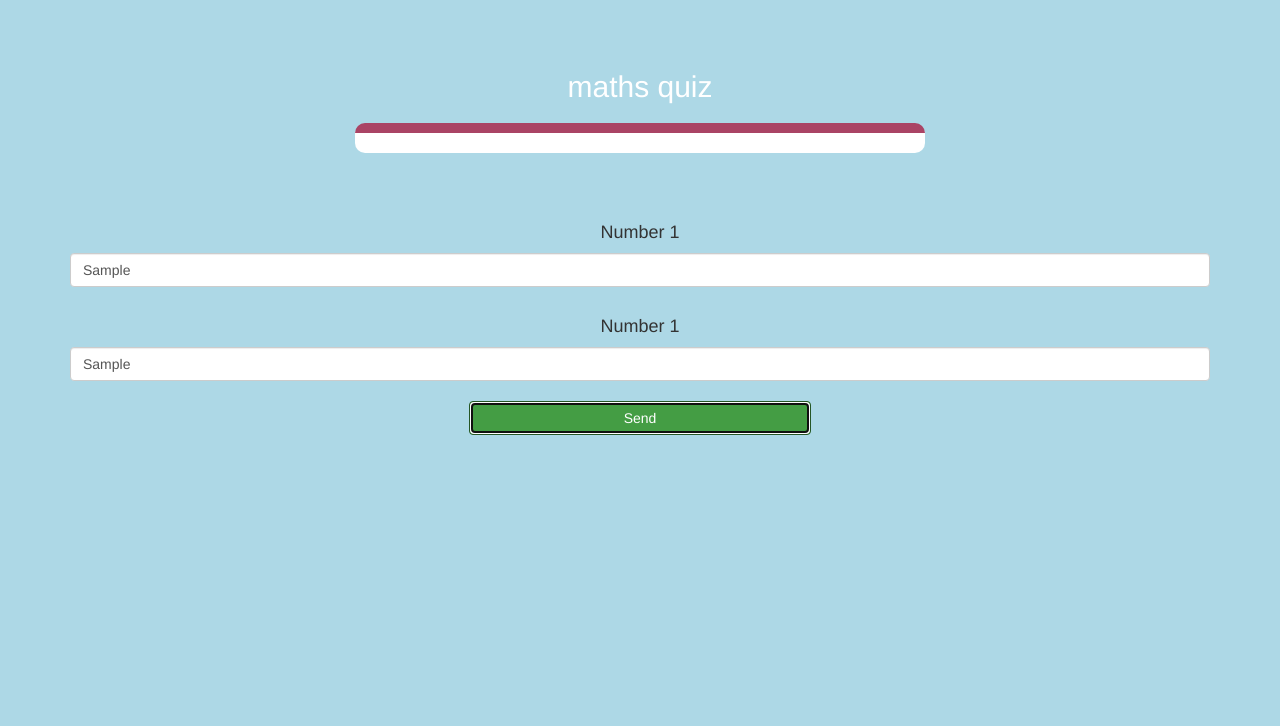
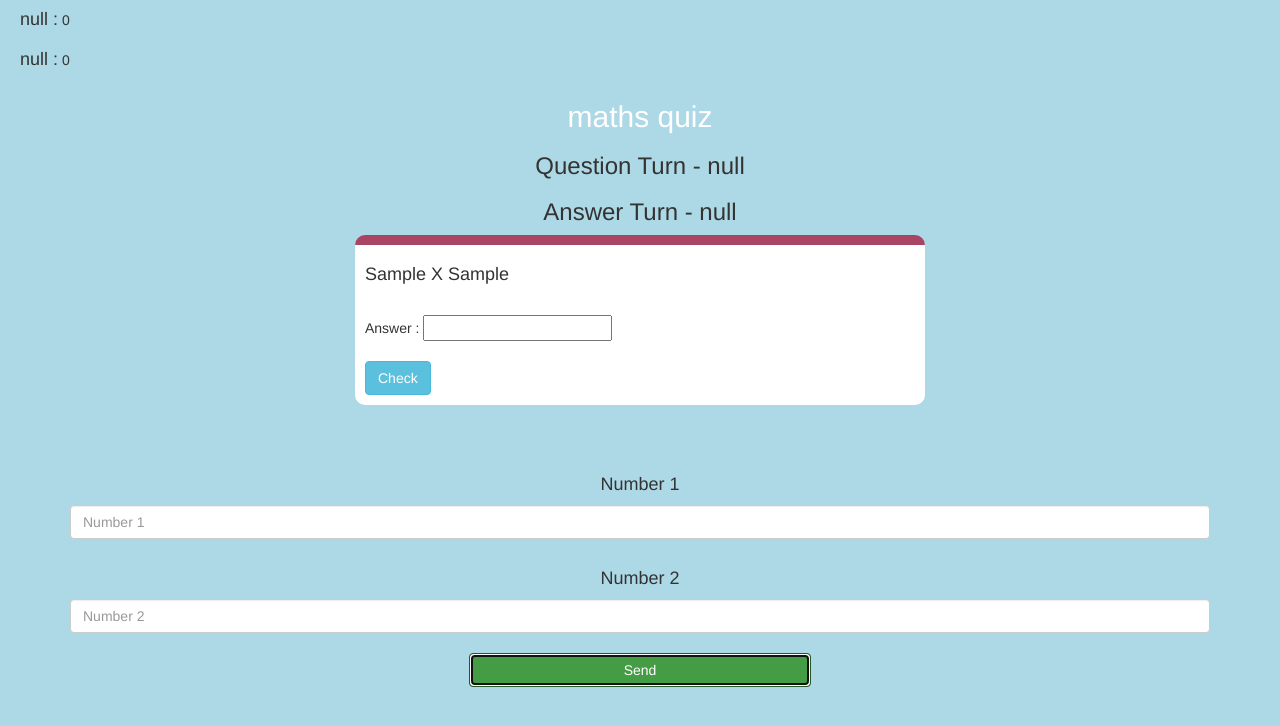
Before and after one commit to YuvikaGamre/maths-quiz, a plain HTML site: page quiz.html in a window 1280 px wide. Both pictures are taken after typing "Sample", "Sample" into the empty fields and a click on the button "Send". Drawn offline with nearby package versions, Linux system fonts and the light colour scheme.

Commit message:
Add files via upload

```diff
--- a/quiz.html
+++ b/quiz.html
@@ -28,13 +28,13 @@
 		<h4>Number 1</h4>
 		 <input type="text" id="number1" class="form-control" placeholder="Number 1">
 		  <br>
-		   <h4>Number 1</h4>
+		   <h4>Number 2</h4>
 		    <input type="text" id="number2" class="form-control" placeholder="Number 2">
 			 <br>
 			  <button onclick="send()" class="btn btn-success" style="width: 30%;">Send</button>
 	</center>
 </div>
 
-<script src="game_page.js"></script>
+<script src="quiz.js"></script>
 </body>
 </html>
--- /dev/null
+++ b/quiz.js
@@ -0,0 +1,23 @@
+player1_name = localStorage.getItem("player1_name");
+player2_name = localStorage.getItem("player2_name");
+player1_score = 0;
+player2_score = 0;
+document.getElementById("player1_name").innerHTML = player1_name + " : ";
+document.getElementById("player2_name").innerHTML = player2_name + " : ";
+document.getElementById("player1_score").innerHTML = player1_score;
+document.getElementById("player2_score").innerHTML = player2_score;
+document.getElementById("player_question").innerHTML = "Question Turn - " + player1_name;
+document.getElementById("player_answer").innerHTML = "Answer Turn - " + player2_name;
+function send(){
+    number1=document.getElementById("number1").value;
+    number2=document.getElementById("number2").value;
+    actual_answer = parseInt(number1) * parseInt(number2);
+    console.log(actual_answer);
+    question_number = "<h4>" + number1 + " X "+ number2 +"</h4>";
+    input_box = "<br>Answer : <input type='text' id='input_check_box'>";
+    check_button = "<br><br><button class='btn btn-info' onclick='check()'>Check</button>";
+    row = question_number + input_box + check_button ;
+    document.getElementById("output").innerHTML = row;
+    document.getElementById("number1").value = "";
+    document.getElementById("number2").value = "";
+}
```
